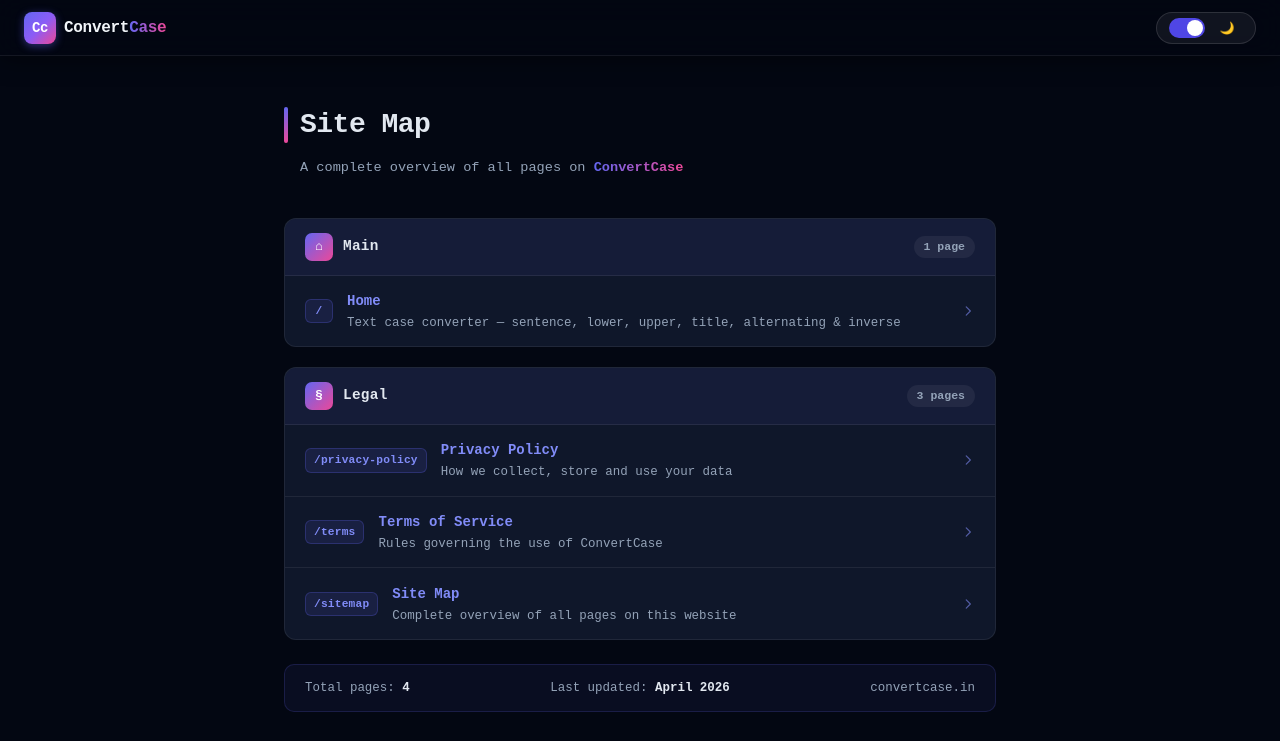
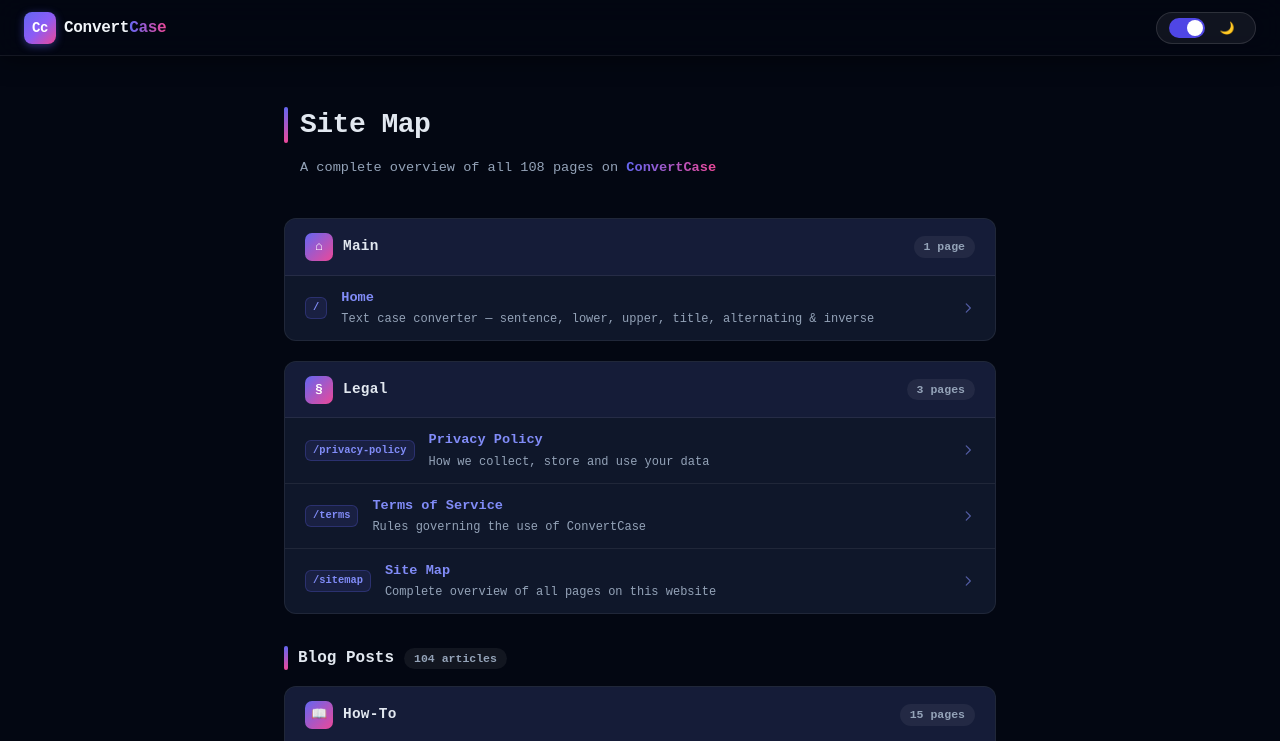
Before and after one commit to avinashsahni/convertcase, a Next.js app: page /sitemap in a window 1280 px wide. Shown: the top 741 px of the page. Built offline with nearby package versions, Linux system fonts and the light colour scheme.

Commit message:
location detail api intrigation

```diff
--- a/app/blog/[slug]/page.tsx
+++ b/app/blog/[slug]/page.tsx
@@ -1,73 +1,41 @@
-'use client';
+import { getBlogBySlug, blogs } from '../../../lib/blogs';
+import { notFound } from 'next/navigation';
+import type { Metadata } from 'next';
+import BlogPostClient from './BlogPostClient';
 
-import Link from 'next/link';
-import { blogs } from '../../../lib/blogs';
-import { useTheme } from '../../theme-provider';
+export async function generateStaticParams() {
+  return blogs.map((b) => ({ slug: b.slug }));
+}
 
-const categoryColors: Record<string, string> = {
-  'how-to': '#10b981',
-  'tool-guide': '#6366f1',
-  'programming': '#f59e0b',
-  'platform': '#3b82f6',
-  'comparison': '#ec4899',
-  'use-case': '#8b5cf6',
-};
+export async function generateMetadata({
+  params,
+}: {
+  params: Promise<{ slug: string }>;
+}): Promise<Metadata> {
+  const { slug } = await params;
+  const blog = getBlogBySlug(slug);
+  if (!blog) return {};
+  return {
+    title: blog.metaTitle,
+    description: blog.metaDescription,
+    alternates: { canonical: `https://convertcase.in/blog/${blog.slug}` },
+    openGraph: {
+      title: blog.metaTitle,
+      description: blog.metaDescription,
+      url: `https://convertcase.in/blog/${blog.slug}`,
+      type: 'article',
+      publishedTime: blog.publishedAt,
+    },
+  };
+}
 
-const categoryLabels: Record<string, string> = {
-  'how-to': 'How-To',
-  'tool-guide': 'Tool Guide',
-  'programming': 'Programming',
-  'platform': 'Platform',
-  'comparison': 'Comparison',
-  'use-case': 'Use Case',
-};
-
-export default function BlogListPage() {
-  const { theme } = useTheme();
-  const isDark = theme === 'dark';
-
-  const bg = isDark ? '#030712' : '#f8fafc';
-  const cardBg = isDark ? '#0f172a' : '#fff';
-  const border = isDark ? 'rgba(255,255,255,0.07)' : 'rgba(0,0,0,0.08)';
-  const textMain = isDark ? '#e2e8f0' : '#1e293b';
-  const textMuted = isDark ? '#94a3b8' : '#64748b';
-
-  return (
-    <main style={{ minHeight: '100vh', background: bg, color: textMain, paddingTop: 'calc(56px + 3rem)', paddingBottom: '4rem', fontFamily: '"Courier New", Courier, monospace', transition: 'background 0.3s' }}>
-      <div style={{ maxWidth: 900, margin: '0 auto', padding: '0 1.5rem' }}>
-
-        {/* Header */}
-        <div style={{ marginBottom: '2.5rem' }}>
-          <div style={{ display: 'flex', alignItems: 'center', gap: 12, marginBottom: 12 }}>
-            <span style={{ display: 'inline-block', width: 4, height: 36, borderRadius: 2, background: 'linear-gradient(180deg, #6366f1, #ec4899)' }} />
-            <h1 style={{ margin: 0, fontSize: '1.75rem', fontWeight: 800, letterSpacing: '-0.5px' }}>Blog</h1>
-          </div>
-          <p style={{ color: textMuted, fontSize: '0.85rem', margin: 0, paddingLeft: 16 }}>
-            {blogs.length} guides on text case conversion, coding conventions, and formatting best practices.
-          </p>
-        </div>
-
-        {/* Blog Grid */}
-        <div style={{ display: 'grid', gridTemplateColumns: 'repeat(auto-fill, minmax(280px, 1fr))', gap: '1rem' }}>
-          {blogs.map((blog) => (
-            <Link key={blog.slug} href={`/blog/${blog.slug}`} style={{ textDecoration: 'none' }}>
-              <div
-                style={{ background: cardBg, border: `1px solid ${border}`, borderRadius: 12, padding: '1.25rem', height: '100%', display: 'flex', flexDirection: 'column', gap: 10, cursor: 'pointer', transition: 'border-color 0.2s, transform 0.15s' }}
-                onMouseEnter={e => { (e.currentTarget as HTMLDivElement).style.borderColor = '#6366f1'; (e.currentTarget as HTMLDivElement).style.transform = 'translateY(-2px)'; }}
-                onMouseLeave={e => { (e.currentTarget as HTMLDivElement).style.borderColor = border; (e.currentTarget as HTMLDivElement).style.transform = 'translateY(0)'; }}
-              >
-                <span style={{ display: 'inline-block', fontSize: '0.68rem', fontWeight: 700, color: categoryColors[blog.category], background: `${categoryColors[blog.category]}18`, border: `1px solid ${categoryColors[blog.category]}30`, borderRadius: 20, padding: '2px 10px', width: 'fit-content', textTransform: 'uppercase', letterSpacing: 0.5 }}>
-                  {categoryLabels[blog.category]}
-                </span>
-                <h2 style={{ margin: 0, fontSize: '0.9rem', fontWeight: 700, color: textMain, lineHeight: 1.4 }}>{blog.title}</h2>
-                <p style={{ margin: 0, fontSize: '0.78rem', color: textMuted, lineHeight: 1.6, flex: 1 }}>{blog.metaDescription}</p>
-                <span style={{ fontSize: '0.72rem', color: textMuted }}>{blog.publishedAt}</span>
-              </div>
-            </Link>
-          ))}
-        </div>
-
-      </div>
-    </main>
-  );
+export default async function BlogPostPage({
+  params,
+}: {
+  params: Promise<{ slug: string }>;
+}) {
+  const { slug } = await params;
+  const blog = getBlogBySlug(slug);
+  if (!blog) notFound();
+  return <BlogPostClient blog={blog} />;
 }
--- a/app/sitemap/page.tsx
+++ b/app/sitemap/page.tsx
@@ -2,6 +2,7 @@
 
 import Link from 'next/link';
 import { useTheme } from '../theme-provider';
+import { blogs } from '../../lib/blogs';
 
 type SiteEntry = {
   label: string;
@@ -15,7 +16,7 @@ type SiteSection = {
   entries: SiteEntry[];
 };
 
-const siteSections: SiteSection[] = [
+const staticSections: SiteSection[] = [
   {
     category: 'Main',
     icon: '⌂',
@@ -50,6 +51,24 @@ const siteSections: SiteSection[] = [
   },
 ];
 
+const categoryLabels: Record<string, string> = {
+  'how-to': 'How-To',
+  'tool-guide': 'Tool Guide',
+  'programming': 'Programming',
+  'platform': 'Platform',
+  'comparison': 'Comparison',
+  'use-case': 'Use Case',
+};
+
+const categoryIcons: Record<string, string> = {
+  'how-to': '📖',
+  'tool-guide': '🔧',
+  'programming': '💻',
+  'platform': '📱',
+  'comparison': '⚖️',
+  'use-case': '🎯',
+};
+
 export default function SiteMapPage() {
   const { theme } = useTheme();
   const isDark = theme === 'dark';
@@ -62,105 +81,35 @@ export default function SiteMapPage() {
   const textMuted = isDark ? '#94a3b8' : '#64748b';
   const linkColor = '#818cf8';
 
-  return (
-    <main
-      style={{
-        minHeight: '100vh',
-        background: bg,
-        color: textMain,
-        paddingTop: 'calc(56px + 3rem)',
-        paddingBottom: '4rem',
-        transition: 'background 0.3s, color 0.3s',
-        fontFamily: '"Courier New", Courier, monospace',
-      }}
-    >
-      <div style={{ maxWidth: 760, margin: '0 auto', padding: '0 1.5rem' }}>
+  // Group blog posts by category
+  const blogCategories = Array.from(new Set(blogs.map((b) => b.category)));
+  const blogSections: SiteSection[] = blogCategories.map((cat) => ({
+    category: categoryLabels[cat] ?? cat,
+    icon: categoryIcons[cat] ?? '📄',
+    entries: blogs
+      .filter((b) => b.category === cat)
+      .map((b) => ({
+        label: b.title,
+        href: `/blog/${b.slug}`,
+        description: b.metaDescription,
+      })),
+  }));
 
-        {/* Page title */}
-        <div style={{ marginBottom: '2.5rem' }}>
-          <div style={{ display: 'flex', alignItems: 'center', gap: 12, marginBottom: 12 }}>
-            <span
-              style={{
-                display: 'inline-block',
-                width: 4,
-                height: 36,
-                borderRadius: 2,
-                background: 'linear-gradient(180deg, #6366f1, #ec4899)',
-              }}
-            />
-            <h1 style={{ margin: 0, fontSize: '1.75rem', fontWeight: 800, letterSpacing: '-0.5px' }}>
-              Site Map
-            </h1>
-          </div>
-          <p style={{ color: textMuted, fontSize: '0.85rem', margin: 0, paddingLeft: 16 }}>
-            A complete overview of all pages on{' '}
-            <span
-              style={{
-                background: 'linear-gradient(90deg, #6366f1, #ec4899)',
-                WebkitBackgroundClip: 'text',
-                WebkitTextFillColor: 'transparent',
-                backgroundClip: 'text',
-                fontWeight: 700,
-              }}
-            >
-              ConvertCase
-            </span>
-          </p>
-        </div>
+  const allSections = [...staticSections, ...blogSections];
+  const totalPages = allSections.reduce((acc, s) => acc + s.entries.length, 0);
 
-        {/* Sections */}
-        <div style={{ display: 'flex', flexDirection: 'column', gap: '1.25rem' }}>
-          {siteSections.map((section) => (
+  const renderSection = (section: SiteSection) => (
     <div
       key={section.category}
-              style={{
-                background: cardBg,
-                border: `1px solid ${border}`,
-                borderRadius: 12,
-                overflow: 'hidden',
-              }}
+      style={{ background: cardBg, border: `1px solid ${border}`, borderRadius: 12, overflow: 'hidden' }}
     >
       {/* Category header */}
-              <div
-                style={{
-                  display: 'flex',
-                  alignItems: 'center',
-                  gap: 10,
-                  padding: '0.85rem 1.25rem',
-                  borderBottom: `1px solid ${border}`,
-                  background: isDark ? 'rgba(99,102,241,0.07)' : 'rgba(99,102,241,0.04)',
-                }}
-              >
-                <span
-                  style={{
-                    display: 'inline-flex',
-                    alignItems: 'center',
-                    justifyContent: 'center',
-                    width: 28,
-                    height: 28,
-                    borderRadius: 7,
-                    background: 'linear-gradient(135deg, #6366f1, #ec4899)',
-                    color: '#fff',
-                    fontSize: 13,
-                    fontWeight: 700,
-                  }}
-                >
+      <div style={{ display: 'flex', alignItems: 'center', gap: 10, padding: '0.85rem 1.25rem', borderBottom: `1px solid ${border}`, background: isDark ? 'rgba(99,102,241,0.07)' : 'rgba(99,102,241,0.04)' }}>
+        <span style={{ display: 'inline-flex', alignItems: 'center', justifyContent: 'center', width: 28, height: 28, borderRadius: 7, background: 'linear-gradient(135deg, #6366f1, #ec4899)', color: '#fff', fontSize: 13, fontWeight: 700 }}>
           {section.icon}
         </span>
-                <span style={{ fontWeight: 700, fontSize: '0.9rem', letterSpacing: 0.3 }}>
-                  {section.category}
-                </span>
-                <span
-                  style={{
-                    marginLeft: 'auto',
-                    fontSize: '0.72rem',
-                    color: textMuted,
-                    background: isDark ? 'rgba(255,255,255,0.06)' : 'rgba(0,0,0,0.06)',
-                    borderRadius: 20,
-                    padding: '2px 10px',
-                    fontWeight: 600,
-                  }}
-                >
+        <span style={{ fontWeight: 700, fontSize: '0.9rem', letterSpacing: 0.3 }}>{section.category}</span>
+        <span style={{ marginLeft: 'auto', fontSize: '0.72rem', color: textMuted, background: isDark ? 'rgba(255,255,255,0.06)' : 'rgba(0,0,0,0.06)', borderRadius: 20, padding: '2px 10px', fontWeight: 600 }}>
           {section.entries.length} page{section.entries.length !== 1 ? 's' : ''}
         </span>
       </div>
@@ -170,125 +119,84 @@ export default function SiteMapPage() {
         {section.entries.map((entry, i) => (
           <div
             key={entry.href}
-                    style={{
-                      display: 'flex',
-                      alignItems: 'center',
-                      gap: 14,
-                      padding: '0.85rem 1.25rem',
-                      borderBottom:
-                        i < section.entries.length - 1 ? `1px solid ${border}` : 'none',
-                      transition: 'background 0.15s',
-                    }}
-                    onMouseEnter={(e) =>
-                      (e.currentTarget.style.background = rowHover)
-                    }
-                    onMouseLeave={(e) =>
-                      (e.currentTarget.style.background = 'transparent')
-                    }
+            style={{ display: 'flex', alignItems: 'center', gap: 14, padding: '0.75rem 1.25rem', borderBottom: i < section.entries.length - 1 ? `1px solid ${border}` : 'none', transition: 'background 0.15s' }}
+            onMouseEnter={(e) => (e.currentTarget.style.background = rowHover)}
+            onMouseLeave={(e) => (e.currentTarget.style.background = 'transparent')}
           >
-                    {/* URL path badge */}
-                    <span
-                      style={{
-                        flexShrink: 0,
-                        fontSize: '0.7rem',
-                        fontWeight: 700,
-                        color: linkColor,
-                        background: isDark ? 'rgba(99,102,241,0.12)' : 'rgba(99,102,241,0.08)',
-                        border: `1px solid ${isDark ? 'rgba(99,102,241,0.25)' : 'rgba(99,102,241,0.2)'}`,
-                        borderRadius: 6,
-                        padding: '3px 8px',
-                        minWidth: 28,
-                        textAlign: 'center',
-                        letterSpacing: 0.2,
-                      }}
-                    >
-                      {entry.href === '/' ? '/' : entry.href}
+            {/* URL badge */}
+            <span style={{ flexShrink: 0, fontSize: '0.65rem', fontWeight: 700, color: linkColor, background: isDark ? 'rgba(99,102,241,0.12)' : 'rgba(99,102,241,0.08)', border: `1px solid ${isDark ? 'rgba(99,102,241,0.25)' : 'rgba(99,102,241,0.2)'}`, borderRadius: 6, padding: '2px 7px', maxWidth: 200, overflow: 'hidden', textOverflow: 'ellipsis', whiteSpace: 'nowrap' }}>
+              {entry.href}
             </span>
 
             {/* Label + description */}
             <div style={{ flex: 1, minWidth: 0 }}>
-                      <Link
-                        href={entry.href}
-                        style={{
-                          fontWeight: 700,
-                          fontSize: '0.875rem',
-                          color: linkColor,
-                          textDecoration: 'none',
-                          display: 'inline-block',
-                          marginBottom: 2,
-                        }}
-                      >
+              <Link href={entry.href} style={{ fontWeight: 700, fontSize: '0.85rem', color: linkColor, textDecoration: 'none', display: 'block', marginBottom: 2, overflow: 'hidden', textOverflow: 'ellipsis', whiteSpace: 'nowrap' }}>
                 {entry.label}
               </Link>
-                      <p
-                        style={{
-                          margin: 0,
-                          fontSize: '0.78rem',
-                          color: textMuted,
-                          lineHeight: 1.5,
-                          overflow: 'hidden',
-                          textOverflow: 'ellipsis',
-                          whiteSpace: 'nowrap',
-                        }}
-                      >
+              <p style={{ margin: 0, fontSize: '0.75rem', color: textMuted, lineHeight: 1.5, overflow: 'hidden', textOverflow: 'ellipsis', whiteSpace: 'nowrap' }}>
                 {entry.description}
               </p>
             </div>
 
             {/* Arrow */}
-                    <svg
-                      xmlns="http://www.w3.org/2000/svg"
-                      width="14"
-                      height="14"
-                      fill="none"
-                      viewBox="0 0 24 24"
-                      stroke={linkColor}
-                      style={{ flexShrink: 0, opacity: 0.6 }}
-                    >
-                      <path
-                        strokeLinecap="round"
-                        strokeLinejoin="round"
-                        strokeWidth={2}
-                        d="M9 5l7 7-7 7"
-                      />
+            <svg xmlns="http://www.w3.org/2000/svg" width="14" height="14" fill="none" viewBox="0 0 24 24" stroke={linkColor} style={{ flexShrink: 0, opacity: 0.6 }}>
+              <path strokeLinecap="round" strokeLinejoin="round" strokeWidth={2} d="M9 5l7 7-7 7" />
             </svg>
           </div>
         ))}
       </div>
     </div>
-          ))}
+  );
+
+  return (
+    <main style={{ minHeight: '100vh', background: bg, color: textMain, paddingTop: 'calc(56px + 3rem)', paddingBottom: '4rem', transition: 'background 0.3s, color 0.3s', fontFamily: '"Courier New", Courier, monospace' }}>
+      <div style={{ maxWidth: 760, margin: '0 auto', padding: '0 1.5rem' }}>
+
+        {/* Page title */}
+        <div style={{ marginBottom: '2.5rem' }}>
+          <div style={{ display: 'flex', alignItems: 'center', gap: 12, marginBottom: 12 }}>
+            <span style={{ display: 'inline-block', width: 4, height: 36, borderRadius: 2, background: 'linear-gradient(180deg, #6366f1, #ec4899)' }} />
+            <h1 style={{ margin: 0, fontSize: '1.75rem', fontWeight: 800, letterSpacing: '-0.5px' }}>Site Map</h1>
+          </div>
+          <p style={{ color: textMuted, fontSize: '0.85rem', margin: 0, paddingLeft: 16 }}>
+            A complete overview of all {totalPages} pages on{' '}
+            <span style={{ background: 'linear-gradient(90deg, #6366f1, #ec4899)', WebkitBackgroundClip: 'text', WebkitTextFillColor: 'transparent', backgroundClip: 'text', fontWeight: 700 }}>
+              ConvertCase
+            </span>
+          </p>
+        </div>
+
+        {/* Static sections */}
+        <div style={{ display: 'flex', flexDirection: 'column', gap: '1.25rem', marginBottom: '1.25rem' }}>
+          {staticSections.map(renderSection)}
+        </div>
+
+        {/* Blog section header */}
+        <div style={{ display: 'flex', alignItems: 'center', gap: 10, margin: '2rem 0 1rem' }}>
+          <span style={{ display: 'inline-block', width: 4, height: 24, borderRadius: 2, background: 'linear-gradient(180deg, #6366f1, #ec4899)' }} />
+          <h2 style={{ margin: 0, fontSize: '1rem', fontWeight: 800 }}>Blog Posts</h2>
+          <span style={{ fontSize: '0.72rem', color: textMuted, background: isDark ? 'rgba(255,255,255,0.06)' : 'rgba(0,0,0,0.06)', borderRadius: 20, padding: '2px 10px', fontWeight: 600 }}>
+            {blogs.length} articles
+          </span>
+        </div>
+
+        {/* Blog sections grouped by category */}
+        <div style={{ display: 'flex', flexDirection: 'column', gap: '1.25rem' }}>
+          {blogSections.map(renderSection)}
         </div>
 
         {/* Stats bar */}
-        <div
-          style={{
-            marginTop: '1.5rem',
-            padding: '0.85rem 1.25rem',
-            borderRadius: 10,
-            background: isDark ? 'rgba(99,102,241,0.07)' : 'rgba(99,102,241,0.04)',
-            border: `1px solid ${isDark ? 'rgba(99,102,241,0.18)' : 'rgba(99,102,241,0.12)'}`,
-            display: 'flex',
-            alignItems: 'center',
-            justifyContent: 'space-between',
-            flexWrap: 'wrap',
-            gap: 8,
-          }}
-        >
+        <div style={{ marginTop: '1.5rem', padding: '0.85rem 1.25rem', borderRadius: 10, background: isDark ? 'rgba(99,102,241,0.07)' : 'rgba(99,102,241,0.04)', border: `1px solid ${isDark ? 'rgba(99,102,241,0.18)' : 'rgba(99,102,241,0.12)'}`, display: 'flex', alignItems: 'center', justifyContent: 'space-between', flexWrap: 'wrap', gap: 8 }}>
           <span style={{ fontSize: '0.78rem', color: textMuted }}>
-            Total pages:{' '}
-            <strong style={{ color: textMain }}>
-              {siteSections.reduce((acc, s) => acc + s.entries.length, 0)}
-            </strong>
+            Total pages: <strong style={{ color: textMain }}>{totalPages}</strong>
           </span>
           <span style={{ fontSize: '0.78rem', color: textMuted }}>
-            Last updated:{' '}
-            <strong style={{ color: textMain }}>
-              April {new Date().getFullYear()}
-            </strong>
+            Blog posts: <strong style={{ color: textMain }}>{blogs.length}</strong>
           </span>
           <span style={{ fontSize: '0.78rem', color: textMuted }}>
-            convertcase.in
+            Last updated: <strong style={{ color: textMain }}>April {new Date().getFullYear()}</strong>
           </span>
+          <span style={{ fontSize: '0.78rem', color: textMuted }}>convertcase.in</span>
         </div>
 
       </div>
```
Also changed, not shown: app/blog/[slug]/BlogPostClient.tsx (+45 -23 lines), app/blog/page.tsx (line endings or trailing spaces). Lines whose indentation alone changed are shown as unchanged.
